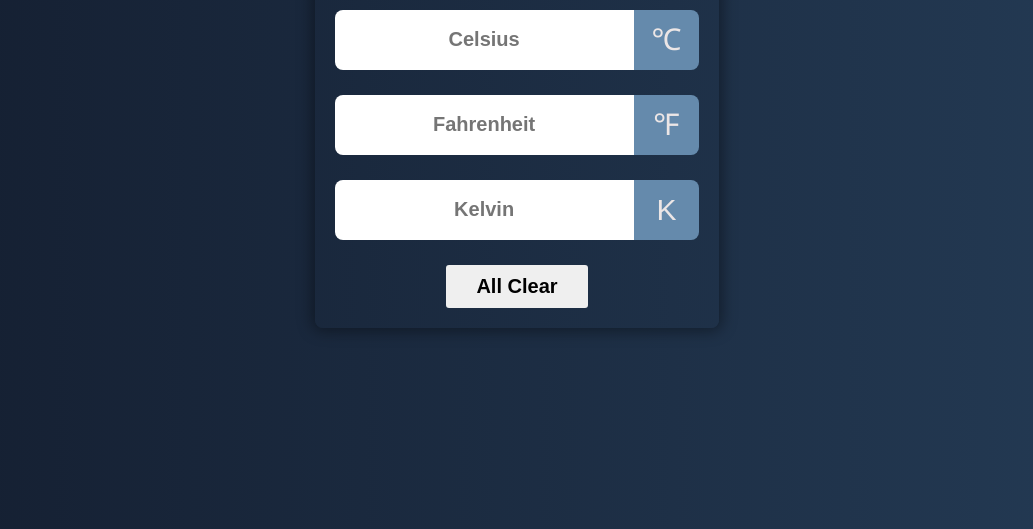
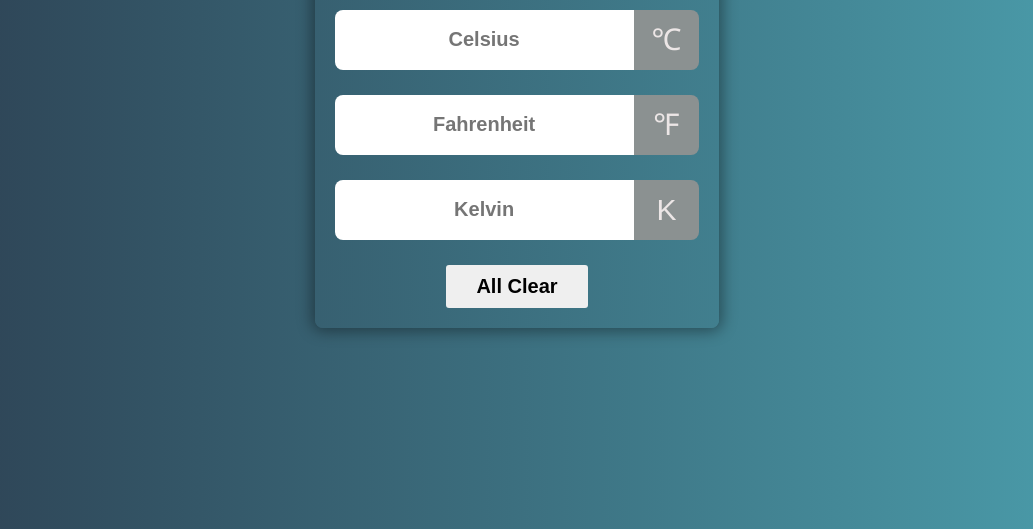
Before and after one commit to kajalkbc/Temperature-Convertor, a plain HTML site: page index.html in a window 1280 px wide. Shown: the part 271-800 px from the top of the page, without its empty margins (123-1156 px from the left). Drawn offline with Linux system fonts and the light colour scheme.

Commit message:
added style to html code

```diff
--- a/style.css
+++ b/style.css
@@ -5,7 +5,8 @@
 }
 
 body {
-  background-image: linear-gradient(to right, #141e30, #243b55);
+  background-image: linear-gradient(to right,#2C3E50 ,#4CA1AF);
+  /* background-image: linear-gradient(to right, #141e30, #243b55); */
   background-repeat: no-repeat;
   background-size: cover;
   background-attachment: fixed;
@@ -88,7 +89,7 @@ input {
   padding: 0 5px;
   text-align: center;
   font-size: 30px;
-  background: #658aac;
+  background: #8b9191;
   color: #ece6e6;
   border-radius: 0 8px 8px 0;
 }
```
